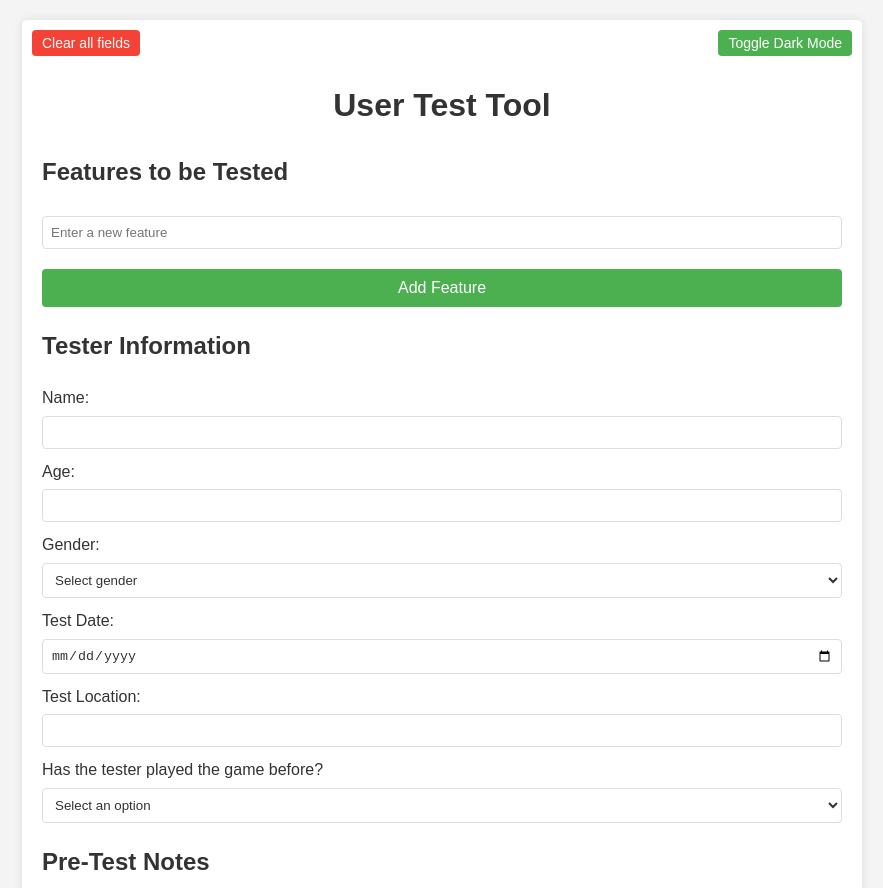
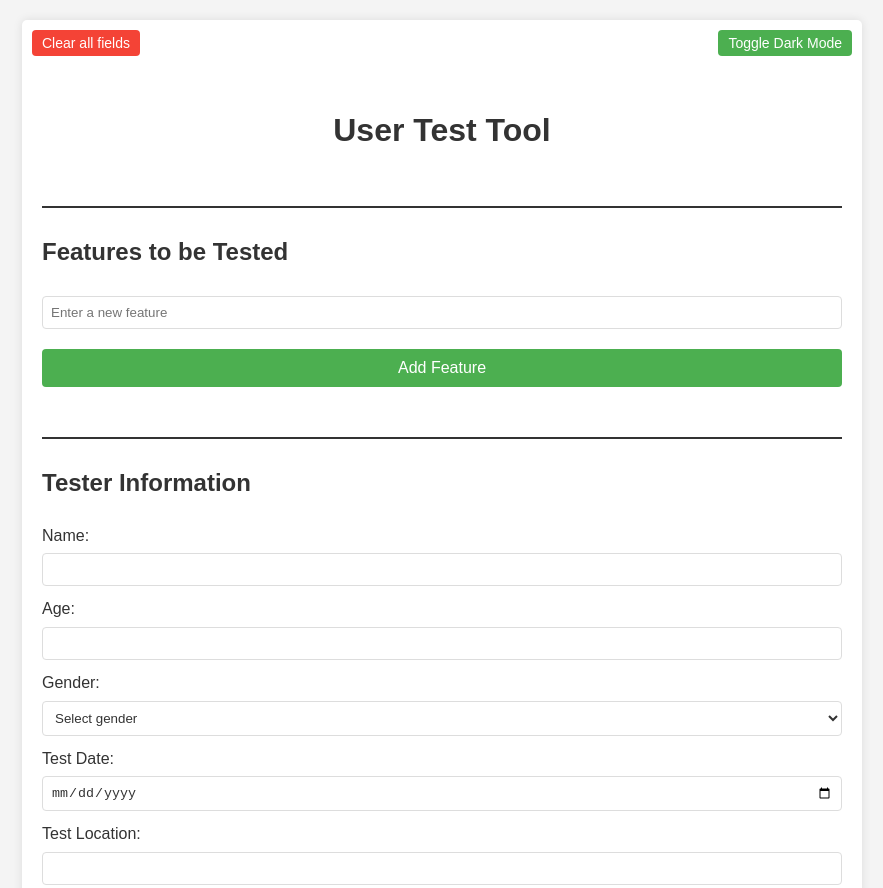
Before and after one commit to swzwij/user-test-tool, a plain HTML site: page index.html in a window 1280 px wide. Shown: the top 888 px of the page, without its empty margins (198-1081 px from the left). Drawn offline with nearby package versions, Linux system fonts and the light colour scheme.

Commit message:
Added border between field areas

```diff
--- a/styles.css
+++ b/styles.css
@@ -45,11 +45,15 @@ body {
 
 h1, h2 {
     color: var(--text-color);
+    border-top: 2px solid var(--text-color);
+    padding-top: 25px;
+    margin-top: 50px;
 }
 
 h1 {
     text-align: center;
     margin-top: 40px;
+    border-top: none;
 }
 
 label {
```
